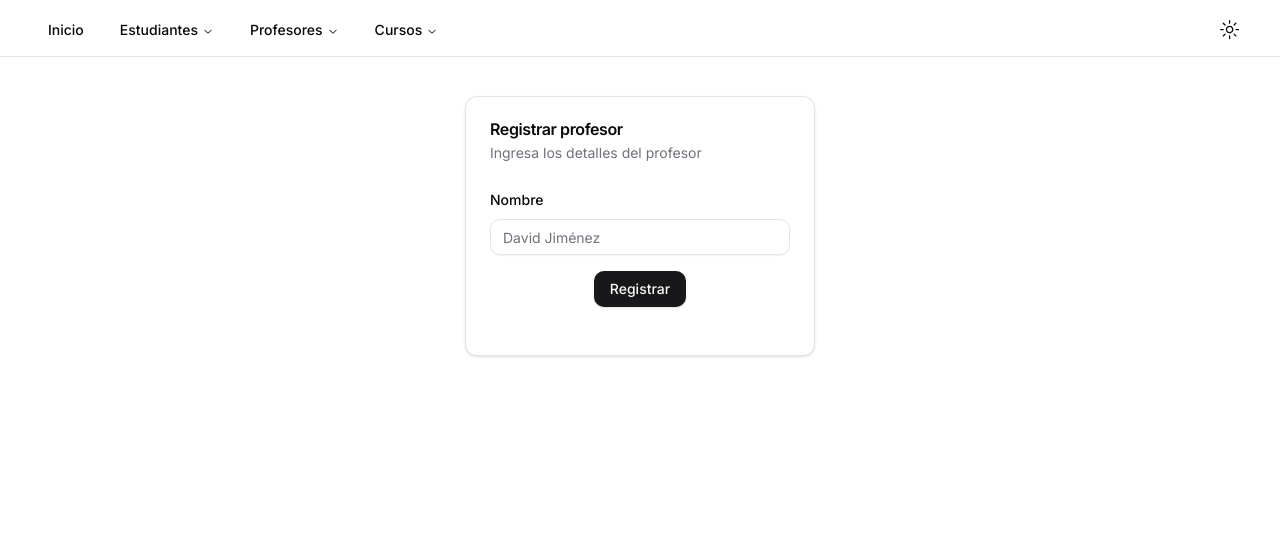
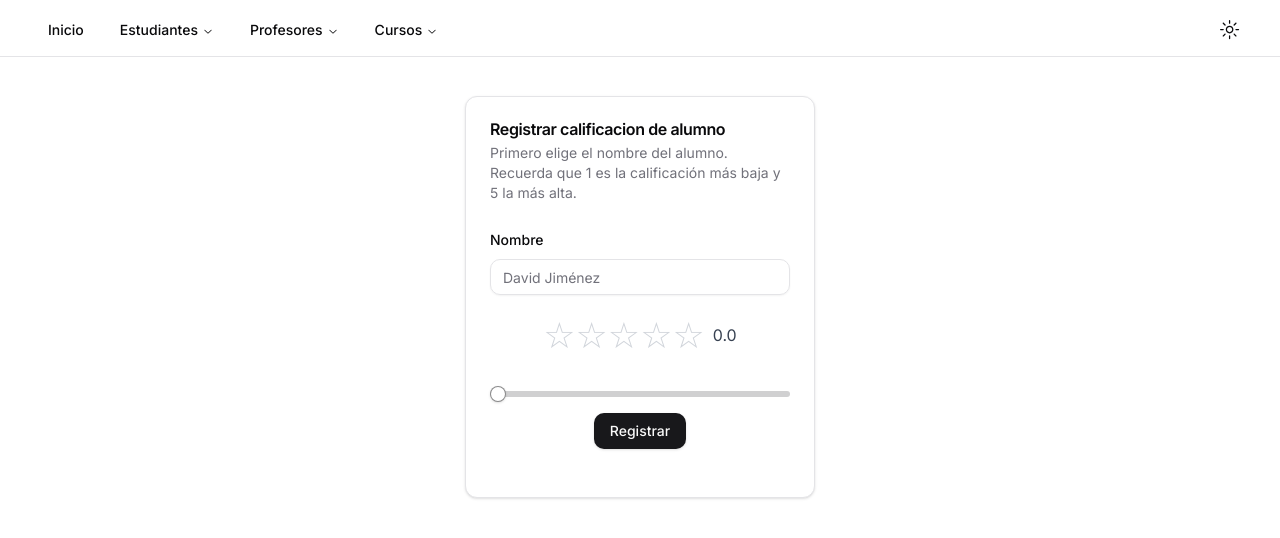
Before and after one commit to luvxpluto/appointments-tec, a Next.js app: page /professor-calification in a window 1280 px wide. Shown: the top 538 px of the page. Built offline with nearby package versions, Linux system fonts and the light colour scheme.

Commit message:
Stars added

```diff
--- a/package.json
+++ b/package.json
@@ -16,6 +16,7 @@
     "@radix-ui/react-label": "^2.1.0",
     "@radix-ui/react-navigation-menu": "^1.2.0",
     "@radix-ui/react-separator": "^1.1.0",
+    "@radix-ui/react-slider": "^1.2.0",
     "@radix-ui/react-slot": "^1.1.0",
     "@radix-ui/react-toast": "^1.2.1",
     "class-variance-authority": "^0.7.0",
--- a/src/app/professor-calification/page.tsx
+++ b/src/app/professor-calification/page.tsx
@@ -7,6 +7,31 @@
 
 import { Button } from '@/components/ui/button';
 import { Input } from '@/components/ui/input';
+import * as SliderPrimitive from "@radix-ui/react-slider";
+
+import { cn } from "@/lib/utils";
+
+const Slider = React.forwardRef<
+  React.ElementRef<typeof SliderPrimitive.Root>,
+  React.ComponentPropsWithoutRef<typeof SliderPrimitive.Root>
+>(({ className, ...props }, ref) => (
+  <SliderPrimitive.Root
+    ref={ref}
+    className={cn(
+      "relative flex w-full touch-none select-none items-center",
+      className
+    )}
+    {...props}
+  >
+    <SliderPrimitive.Track className="relative h-1.5 w-full grow overflow-hidden rounded-full bg-primary/20">
+      <SliderPrimitive.Range className="absolute h-full bg-primary" />
+    </SliderPrimitive.Track>
+    <SliderPrimitive.Thumb className="block h-4 w-4 rounded-full border border-primary/50 bg-background shadow transition-colors focus-visible:outline-none focus-visible:ring-1 focus-visible:ring-ring disabled:pointer-events-none disabled:opacity-50" />
+  </SliderPrimitive.Root>
+));
+Slider.displayName = SliderPrimitive.Root.displayName;
+
+export { Slider };
 
 import {
   Card,
@@ -27,18 +52,39 @@
 } from '@/components/ui/form';
 
 import { toast } from '@/components/ui/use-toast';
+
 // Esquema modificado para aceptar el id como string y luego transformarlo a número
 const professorSchema = z.object({
   name: z.string().min(2, { message: 'El nombre debe tener al menos 2 caracteres' }),
 });
 
-export function StudentForm(){
+export function StudentForm() {
   const form = useForm<z.infer<typeof professorSchema>>({
     resolver: zodResolver(professorSchema),
     defaultValues: {
       name: '',
     },
   });
+
+  const [rating, setRating] = React.useState(0);
+
+  const handleSliderChange = (value) => {
+    setRating(value[0]);
+  };
+
+  const renderStars = () => {
+    const stars = [];
+    for (let i = 1; i <= 5; i++) {
+      if (rating >= i) {
+        stars.push(<span key={i} className="text-yellow-500 text-4xl">&#9733;</span>); // Estrella llena
+      } else if (rating >= i - 0.5) {
+        stars.push(<span key={i} className="text-yellow-500 text-4xl">&#9734;</span>); // Media estrella
+      } else {
+        stars.push(<span key={i} className="text-gray-300 text-4xl">&#9734;</span>); // Estrella vacía
+      }
+    }
+    return stars;
+  };
 
   const onSubmit = async (data: any) => {
     try {
@@ -75,8 +121,8 @@
   return (
     <Card className="w-[350px]">
       <CardHeader>
-                <CardTitle>Registrar profesor</CardTitle>
-                <CardDescription>Ingresa los detalles del profesor</CardDescription>
+        <CardTitle>Registrar calificacion de alumno</CardTitle>
+        <CardDescription>Primero elige el nombre del alumno. Recuerda que 1 es la calificación más baja y 5 la más alta.</CardDescription>
       </CardHeader>
       <CardContent>
         <Form {...form}>
@@ -95,6 +141,25 @@
                   </FormItem>
                 )}
               />
+              {/* Estrellas de calificación */}
+              <div className="flex items-center justify-center mb-4">
+                {renderStars()}
+                <span className="ml-2 text-gray-700">{rating.toFixed(1)}</span>
+              </div>
+              {/* Slider de calificación */}
+              <Slider
+                defaultValue={[0]}
+                min={1}
+                max={5}
+                step={0.5}
+                onValueChange={handleSliderChange}
+                className="w-full"
+              >
+                <Slider.Track className="relative h-1.5 w-full grow overflow-hidden rounded-full bg-gray-200">
+                  <Slider.Range className="absolute h-full bg-yellow-500" />
+                </Slider.Track>
+                <Slider.Thumb className="block h-4 w-4 rounded-full border border-primary/50 bg-background shadow transition-colors focus-visible:outline-none focus-visible:ring-1 focus-visible:ring-ring disabled:pointer-events-none disabled:opacity-50" />
+              </Slider>
             </div>
             <CardFooter className="flex justify-center mt-4">
               <Button type="submit">Registrar</Button>
```
Also changed, not shown: 1 other file (tests, documents, lock files or other folders). Lines whose indentation alone changed are shown as unchanged.
